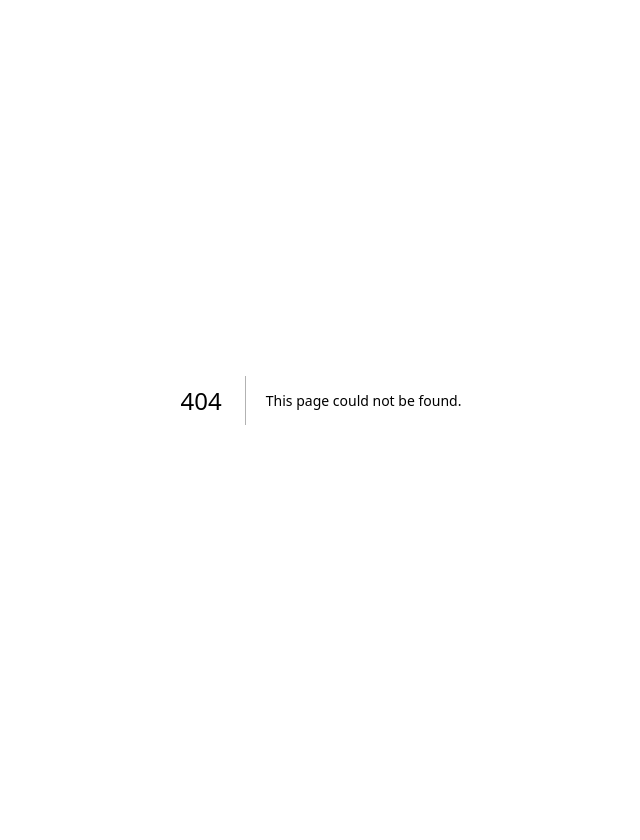
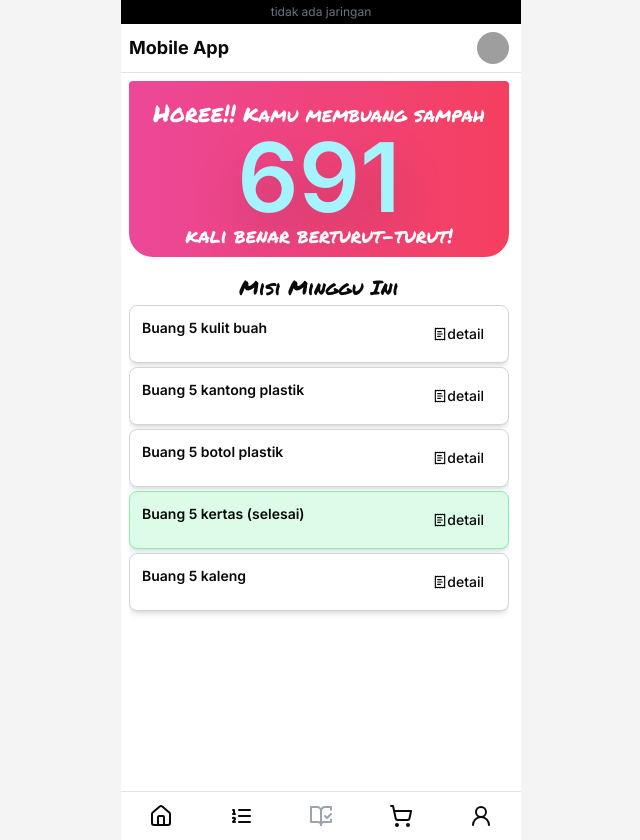
Before and after one commit to yuandahanif/gomi-gobbler-dashboard, a Next.js app: page /mobile/nav/quest in a window 1280 px wide. Before the commit this address had no page. Shown: the whole page, without its empty margins (319-959 px from the left). Before the commit the page ends 800 px from the top, so only its background shows below. Built offline with nearby package versions, Linux system fonts and the light colour scheme; grey boxes are pictures that could not be loaded.

Commit message:
quest page

```diff
--- a/src/app/mobile/nav/layout.tsx
+++ b/src/app/mobile/nav/layout.tsx
@@ -1,8 +1,15 @@
 import type { Metadata } from "next";
 import Link from "next/link";
 
-import { Home, ListOrdered, ShoppingCart, UserRound } from "lucide-react";
+import {
+  BookOpenCheck,
+  Home,
+  ListOrdered,
+  ShoppingCart,
+  UserRound,
+} from "lucide-react";
 import { Avatar, AvatarFallback, AvatarImage } from "@/components/ui/avatar";
+import MobileNavbarItem from "@/components/mobile/navbar/navbar-item";
 
 export const metadata: Metadata = {
   title: "Mobile App Prototype",
@@ -41,28 +48,39 @@ export default function MobilenavLayout({
       <nav className="sticky bottom-0 z-50 w-full border-t bg-white">
         <ul className="flex w-full justify-around">
           <li>
-            <Link href="/mobile/nav/home" className="block p-3">
-              <Home />
-              <span className="sr-only">Beranda</span>
-            </Link>
+            <MobileNavbarItem
+              icon={<Home />}
+              label="Beranda"
+              href="/mobile/nav/home"
+            />
           </li>
           <li>
-            <Link href="/mobile/nav/rank" className="block p-3">
-              <ListOrdered />
-              <span className="sr-only">Peringkat</span>
-            </Link>
+            <MobileNavbarItem
+              icon={<ListOrdered />}
+              label="Peringkat"
+              href="/mobile/nav/rank"
+            />
           </li>
           <li>
-            <Link href="/mobile/nav/shop" className="block p-3">
-              <ShoppingCart />
-              <span className="sr-only">Toko</span>
-            </Link>
+            <MobileNavbarItem
+              icon={<BookOpenCheck />}
+              label="Quest"
+              href="/mobile/nav/quest"
+            />
           </li>
           <li>
-            <Link href="/mobile/nav/profile" className="block p-3">
-              <UserRound />
-              <span className="sr-only">Profile</span>
-            </Link>
+            <MobileNavbarItem
+              icon={<ShoppingCart />}
+              label="Toko"
+              href="/mobile/nav/shop"
+            />
+          </li>
+          <li>
+            <MobileNavbarItem
+              icon={<UserRound />}
+              label="Profile"
+              href="/mobile/nav/profile"
+            />
           </li>
         </ul>
       </nav>
--- /dev/null
+++ b/src/app/mobile/nav/quest/page.tsx
@@ -0,0 +1,125 @@
+import * as React from "react";
+
+import { ScrollArea } from "@/components/ui/scroll-area";
+
+import { Permanent_Marker } from "next/font/google";
+import { cn } from "@/lib/utils";
+import { Button } from "@/components/ui/button";
+import { ReceiptText } from "lucide-react";
+const font = Permanent_Marker({
+  weight: "400",
+  subsets: ["latin"],
+  variable: "--font-sans",
+});
+
+const quests = [
+  {
+    name: "Buang 5 kulit buah",
+    description: "Buang 5 kulit buah",
+    step: 5,
+    completed: 1,
+    reward: 10,
+  },
+  {
+    name: "Buang 5 kantong plastik",
+    description: "Buang 5 kantong plastik",
+    step: 5,
+    completed: 2,
+    reward: 3,
+  },
+  {
+    name: "Buang 5 botol plastik",
+    description: "Buang 5 botol plastik",
+    step: 5,
+    completed: 4,
+    reward: 2,
+  },
+  {
+    name: "Buang 5 kertas",
+    description: "Buang 5 kertas",
+    step: 5,
+    completed: 5,
+    reward: 1,
+  },
+  {
+    name: "Buang 5 kaleng",
+    description: "Buang 5 kaleng",
+    step: 5,
+    completed: 0,
+    reward: 10,
+  },
+];
+
+const completedQuest = 3;
+
+export default function MobileQuestPage() {
+  return (
+    <ScrollArea className="h-full w-full p-2 pr-3">
+      <div className="mb-2 flex h-44 w-full flex-col items-center overflow-hidden rounded-sm rounded-b-3xl bg-gradient-to-r from-pink-500 to-rose-500">
+        <div className="mt-auto flex h-full w-full items-center justify-evenly">
+          <h1
+            className="mx-auto mb-2 mt-3 text-center text-xl font-semibold leading-none text-white"
+            style={font.style}
+          >
+            <span className="text-2xl">Horee!!</span> Kamu membuang sampah{" "}
+            <br />
+            <span className="font-sans text-8xl font-semibold text-cyan-200 drop-shadow-2xl">
+              691
+            </span>{" "}
+            <br /> kali benar berturut-turut!
+          </h1>
+        </div>
+      </div>
+
+      <div className="relative flex items-center">
+        <h3
+          className="mx-auto mb-2 mt-3 text-center text-xl font-semibold leading-none"
+          style={font.style}
+        >
+          Misi Minggu Ini
+        </h3>
+      </div>
+
+      {quests.map((quest, idx) => (
+        <div
+          key={quest.name}
+          className={cn(
+            "mb-1 flex flex-col rounded-lg border border-gray-300 bg-white p-3 text-sm shadow-md duration-200",
+            completedQuest == idx && "border-green-300 bg-green-100",
+          )}
+        >
+          <div className="flex flex-wrap justify-between">
+            <p className="font-semibold">
+              {quest.name} {completedQuest == idx ? "(selesai)" : ""}
+            </p>
+
+            <Button variant="ghost" size="sm" className="gap-1 text-sm">
+              <label
+                htmlFor={`quest-${quest.name}`}
+                className="flex cursor-pointer items-center"
+              >
+                <ReceiptText className="h-3.5 w-3.5" /> detail
+              </label>
+            </Button>
+          </div>
+
+          <div className="duration-200">
+            <input
+              type="checkbox"
+              className="peer/draft sr-only"
+              id={`quest-${quest.name}`}
+            />
+
+            <div className="h-0 w-full origin-top scale-y-0 duration-200 peer-checked/draft:h-full peer-checked/draft:scale-y-100">
+              <p className="text-left text-xs">
+                Hadiah: {quest.reward} poin | Progress: {quest.completed}/
+                {quest.step}{" "}
+              </p>
+              <p className="text-left text-xs">{quest.description}</p>
+            </div>
+          </div>
+        </div>
+      ))}
+    </ScrollArea>
+  );
+}
--- a/src/app/mobile/nav/rank/page.tsx
+++ b/src/app/mobile/nav/rank/page.tsx
@@ -77,7 +77,7 @@ const userRank = 3;
 
 export default function MobileRankPage() {
   return (
-    <div className="relative flex h-full w-full flex-col p-1">
+    <div className="relative flex h-full w-full flex-col p-2 pr-2">
       <div className="mb-2 flex h-44 w-full flex-col items-center overflow-hidden rounded-sm rounded-b-3xl bg-gradient-to-r from-rose-400 to-red-500">
         <div className="mt-auto flex h-4/5 w-full items-end justify-evenly">
           <div
--- a/src/app/mobile/nav/shop/page.tsx
+++ b/src/app/mobile/nav/shop/page.tsx
@@ -86,10 +86,10 @@ const physical_items = [
   },
 ];
 
-export default function MobileRankPage() {
+export default function MobileShopPage() {
   return (
-    <ScrollArea className="h-full w-full p-1 pb-32">
-      <div className="relative mb-2 flex h-44 w-full flex-col items-center overflow-hidden rounded-sm rounded-b-3xl bg-gradient-to-r from-rose-400 to-red-500">
+    <ScrollArea className="h-full w-full p-1 pb-32 pl-2 pr-3">
+      <div className="relative mb-2 flex h-44 w-full flex-col items-center overflow-hidden rounded-sm rounded-b-3xl bg-gradient-to-r from-teal-200 to-teal-500">
         <ShoppingCart className="absolute left-10 top-5 h-36 w-36 -rotate-45 text-white" />
         <div className="mb-5 ml-auto mr-5 flex h-full w-1/2 items-end justify-end text-end">
           <h1 style={font.style} className="text-xl text-white">
@@ -98,13 +98,13 @@ export default function MobileRankPage() {
         </div>
       </div>
 
-      <div className="sticky top-0 z-20 -mt-1 bg-white p-3 shadow-sm">
+      <div className="sticky top-0 z-auto -mt-1 bg-white p-3 shadow-sm">
         <p className="text-right text-sm">
           poinmu: <span className="font-semibold">100</span>
         </p>
       </div>
 
-      <div className="relative flex items-center">
+      <div className="relative mb-1 flex items-center">
         <h3 className="mx-auto mb-2 mt-3 text-center text-lg font-semibold leading-none">
           Barang Virtual
         </h3>
@@ -136,7 +136,7 @@ export default function MobileRankPage() {
 
       <Separator className="my-5" />
 
-      <div className="relative flex items-center">
+      <div className="relative mb-1 flex items-center">
         <h3 className="mx-auto mb-2 mt-3 text-center text-lg font-semibold leading-none">
           Barang Fisik
         </h3>
--- /dev/null
+++ b/src/components/mobile/navbar/navbar-item.tsx
@@ -0,0 +1,32 @@
+"use client";
+
+import { cn } from "@/lib/utils";
+import { usePathname } from "next/navigation";
+import Link from "next/link";
+
+const MobileNavbarItem = ({
+  icon,
+  children,
+  label,
+  href = "#",
+}: Readonly<{
+  icon: React.ReactNode;
+  children?: React.ReactNode;
+  label: string;
+  href?: string;
+}>) => {
+  const pathname = usePathname();
+  const is_link_active = pathname === href;
+
+  return (
+    <Link
+      href={href}
+      className={cn("block p-3", is_link_active ? "text-gray-400" : "")}
+    >
+      {icon}
+      <span className="sr-only">{label}</span>
+    </Link>
+  );
+};
+
+export default MobileNavbarItem;
```
